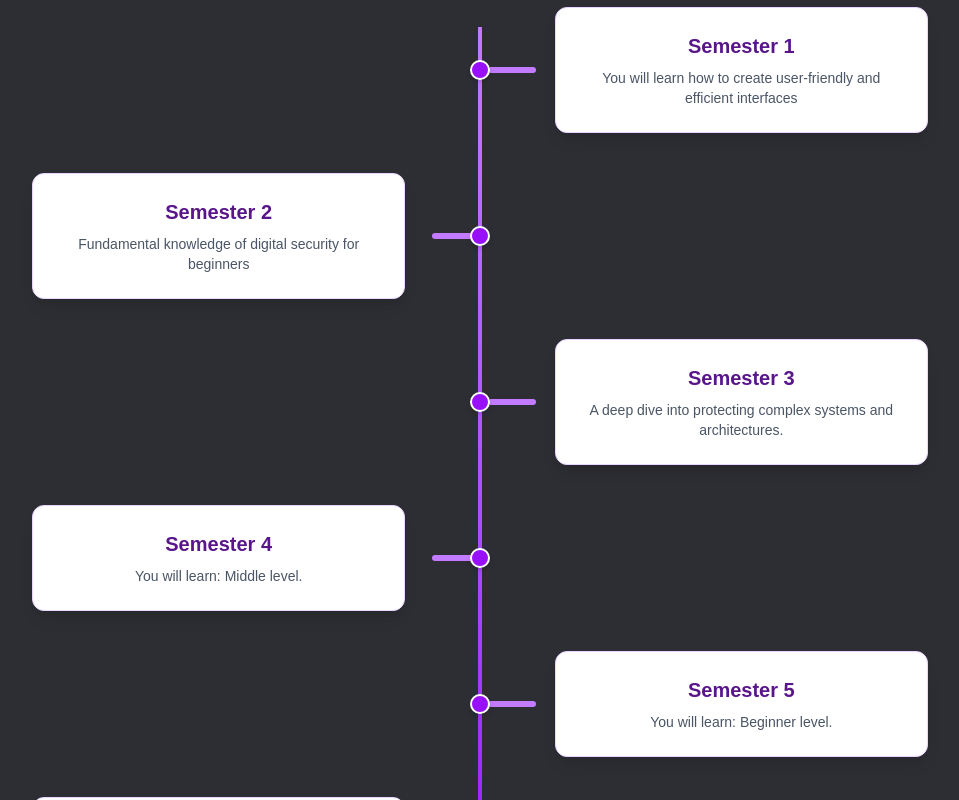
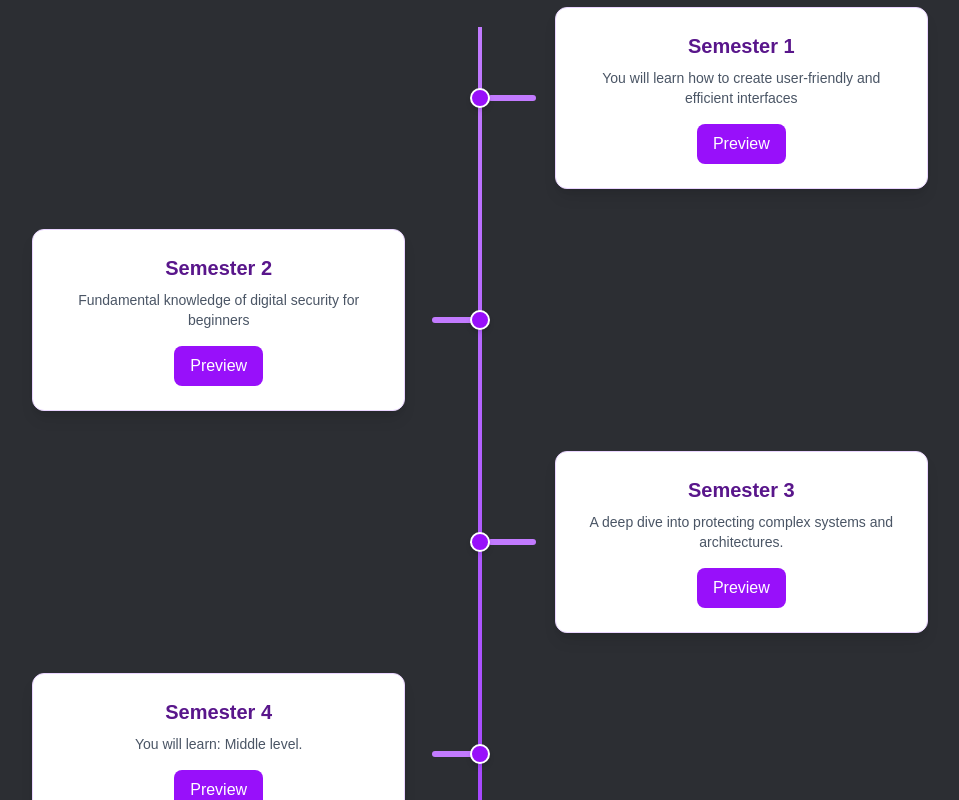
Before and after one commit to Code4Bharat1/BVOC_AIML, a Next.js app: page /learn-grow in a window 1280 px wide. Shown: the part 5300-6100 px from the top of the page, without its empty margins (160-1119 px from the left). Built offline with nearby package versions, Linux system fonts and the light colour scheme.

Commit message:
fix: correct animation heights and improve modal styling in DesktopAllSemesters component

```diff
--- a/src/components/Learn&Grow/AllSemesters.jsx
+++ b/src/components/Learn&Grow/AllSemesters.jsx
@@ -17,7 +17,7 @@ const semesters = [
     id: 2,
     name: "Semester 2",
     pdfUrl: "/docs/sem2.pdf",
-    description: "Fundamental knowledge of digital security for beginners"
+    description: "Fundamental knowledge of digital security for beginners",
   },
   {
     id: 3,
@@ -70,7 +70,7 @@ const DesktopAllSemesters = () => {
     closeModal();
   };
 
-  // Animation variants for the timeline container
+  // Animation variants (unchanged)
   const timelineVariants = {
     hidden: { opacity: 0 },
     visible: {
@@ -82,16 +82,14 @@ const DesktopAllSemesters = () => {
     },
   };
 
-  // Animation variants for the timeline line
   const lineVariants = {
     hidden: { height: 0 },
     visible: {
-      height: `${semesters.length * 140 + 40}px`,
+      height: `${semesters.length * 200 + 40}px`,
       transition: { duration: 1.5, ease: "easeOut" },
     },
   };
 
-  // Animation variants for the dot
   const dotVariants = {
     hidden: { scale: 0, opacity: 0 },
     visible: {
@@ -101,7 +99,6 @@ const DesktopAllSemesters = () => {
     },
   };
 
-  // Animation variants for the connector
   const connectorVariants = {
     hidden: (isEven) => ({
       x: isEven ? -20 : 20,
@@ -114,7 +111,6 @@ const DesktopAllSemesters = () => {
     },
   };
 
-  // Animation variants for the card
   const cardVariants = {
     hidden: { y: 20, opacity: 0 },
     visible: {
@@ -124,7 +120,6 @@ const DesktopAllSemesters = () => {
     },
   };
 
-  // Animation variants for the description
   const descriptionVariants = {
     hidden: { opacity: 0, y: 10 },
     visible: {
@@ -147,7 +142,6 @@ const DesktopAllSemesters = () => {
         </motion.h2>
       </div>
       <div className="container mx-auto max-w-4xl relative pt-20">
-        {/* Vertical Timeline Line */}
         <motion.div
           className="absolute left-1/2 transform -translate-x-1/2 w-1 bg-gradient-to-b from-purple-400 to-purple-600 dark:from-purple-500 dark:to-purple-700"
           style={{ top: "100px" }}
@@ -170,7 +164,6 @@ const DesktopAllSemesters = () => {
                   : "justify-end text-center"
               }`}
             >
-              {/* Card */}
               <motion.div
                 className={`w-5/12 bg-white dark:bg-gray-800 rounded-xl shadow-lg p-6 border border-purple-200 dark:border-purple-700 cursor-pointer group relative z-10 ${
                   index % 2 !== 0 ? "mr-12" : "ml-12"
@@ -185,26 +178,33 @@ const DesktopAllSemesters = () => {
                 <h2 className="text-xl font-bold text-purple-900 dark:text-purple-300 group-hover:text-purple-600 dark:group-hover:text-purple-400 transition-colors duration-300">
                   {semester.name}
                 </h2>
-                <AnimatePresence>
                 <motion.p
+                  key={`description-${semester.id}`}
                   className="text-sm text-gray-600 dark:text-gray-300 mt-2 group-hover:block"
                   variants={descriptionVariants}
                   initial="hidden"
                   animate="visible"
-                    exit="hidden"
                 >
                   {semester.description}
                 </motion.p>
-                </AnimatePresence>
+                <motion.div
+                  key={`button-${semester.id}`}
+                  className="mt-4 flex justify-center"
+                  variants={descriptionVariants}
+                  initial="hidden"
+                  animate="visible"
+                >
+                  <button className="px-4 py-2 bg-purple-600 dark:bg-purple-500 text-white rounded-lg hover:bg-purple-700 dark:hover:bg-purple-400 transition-colors duration-300 flex items-center gap-2">
+                    Preview
+                  </button>
+                </motion.div>
                 <div className="absolute inset-0 bg-gradient-to-t from-purple-200/20 to-transparent dark:from-purple-700/20 opacity-0 group-hover:opacity-100 transition-opacity duration-300 rounded-xl"></div>
               </motion.div>
 
-              {/* Timeline Dot */}
               <motion.div
                 className={`absolute left-1/2 transform -translate-x-1/2 w-5 h-5 bg-purple-600 dark:bg-purple-400 rounded-full z-20 border-2 border-white dark:border-gray-800 shadow-md top-1/2 -translate-y-1/2`}
                 variants={dotVariants}
               ></motion.div>
-              {/* Connector Line */}
               <motion.div
                 className={`absolute w-12 h-1.5 bg-purple-400 dark:bg-purple-500 rounded-full z-10 transition-all duration-300 group-hover:bg-purple-600 dark:group-hover:bg-purple-400 top-1/2 -translate-y-1/2 ${
                   index % 2 === 0
@@ -222,7 +222,7 @@ const DesktopAllSemesters = () => {
       <AnimatePresence>
         {isModalOpen && selectedSemester && (
           <motion.div
-            className="fixed inset-0 bg-purple-900 bg-opacity-70 dark:bg-gray-900 dark:bg-opacity-80 flex items-center justify-center z-50 p-4"
+            className="fixed inset-0 bg-#2C2E33 bg-opacity-70 dark:bg-gray-900 dark:bg-opacity-80 flex items-center justify-center z-50 p-4"
             initial={{ opacity: 0 }}
             animate={{ opacity: 1 }}
             exit={{ opacity: 0 }}
@@ -230,7 +230,7 @@ const DesktopAllSemesters = () => {
             onClick={closeModal}
           >
             <motion.div
-              className="bg-white dark:bg-gray-800 rounded-2xl p-6 max-w-4xl w-full max-h-[90vh] overflow-y-auto border border-purple-300 dark:border-purple-600"
+              className="bg-white dark:bg-gray-800 rounded-2xl p-6 max-w-4xl w-full max-h-[100vh] overflow-y-auto border border-purple-300 dark:border-purple-600"
               initial={{ scale: 0.9, opacity: 0, y: 20 }}
               animate={{ scale: 1, opacity: 1, y: 0 }}
               exit={{ scale: 0.9, opacity: 0, y: 20 }}
```
Lines whose indentation alone changed are shown as unchanged.
